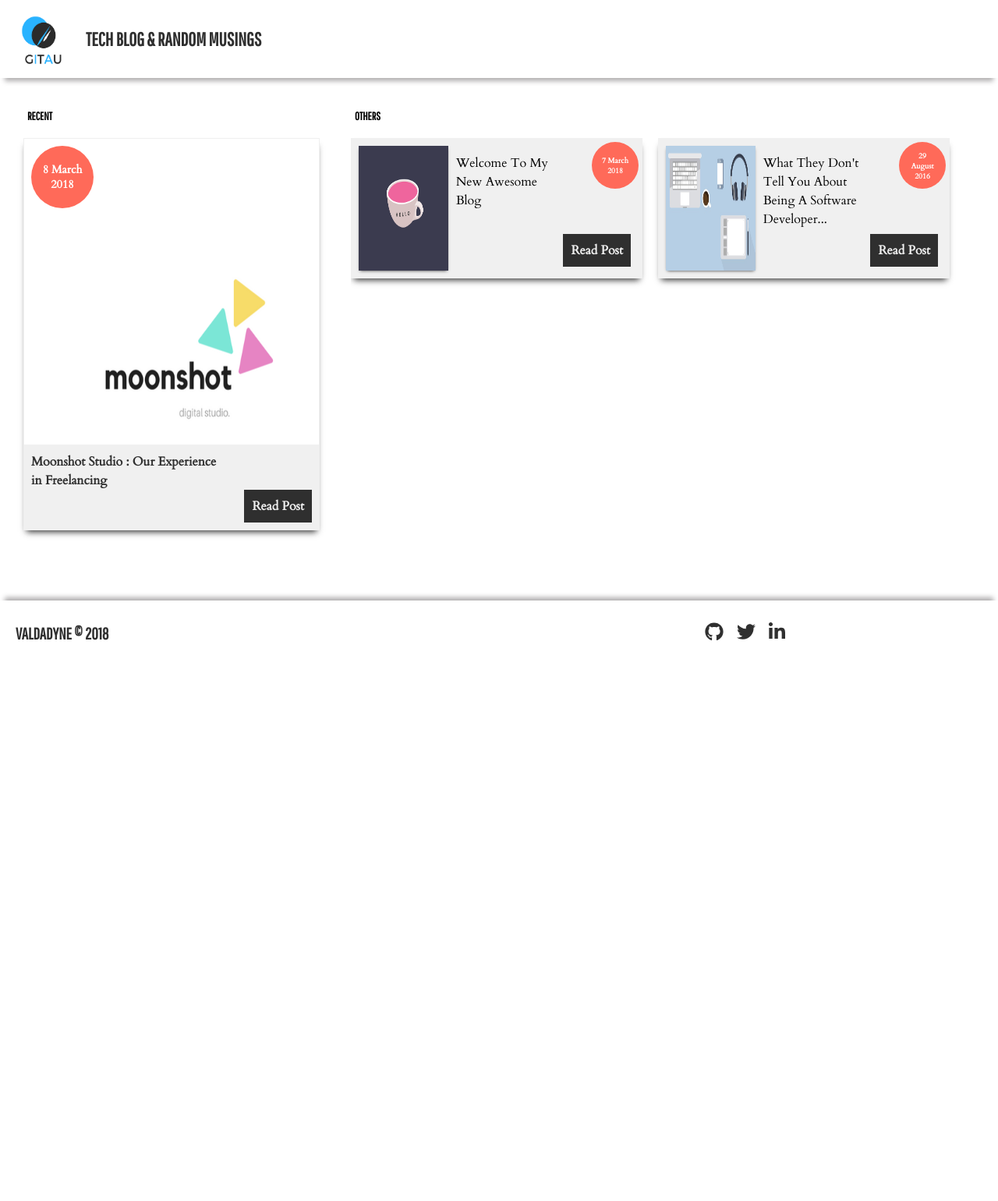
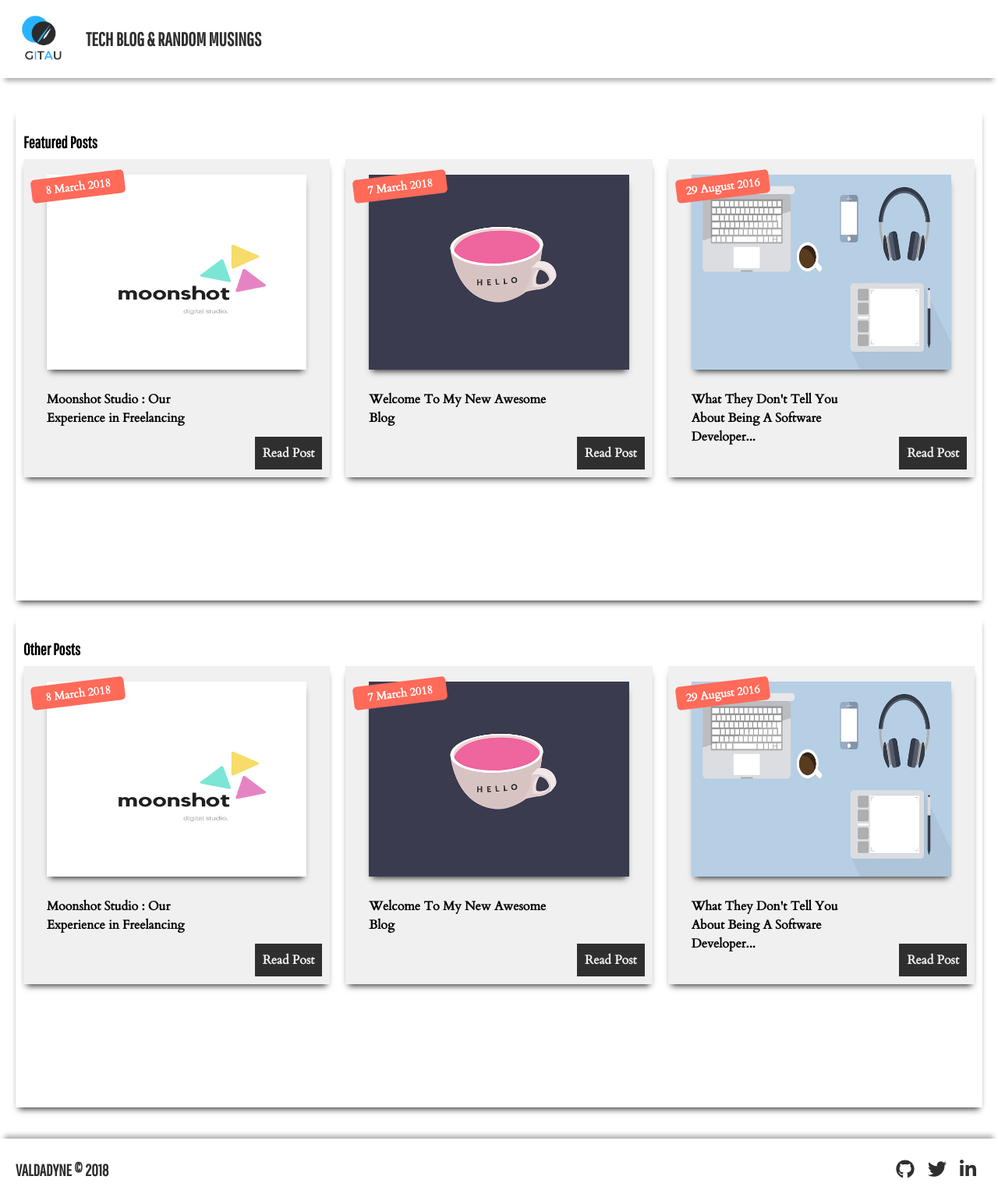
Before and after one commit to valdadyne/portfolio-backend, a Jekyll site: the page built from index.html, in a window 1280 px wide. Shown: the whole page at 78% size. Built offline with Jekyll 4.4.1, drawn with Linux system fonts in a browser that asks for light colours; nearby versions of some CDN libraries; before the commit the page ends 900 px from its top, so only the background shows below that.

Commit message:
Fixed styling for a more responsive layout

```diff
--- a/_layouts/default.html
+++ b/_layouts/default.html
@@ -20,8 +20,7 @@
             </a>
 
             <div class="title-area">
-                <!-- <span class="title">Rodgers M Gitau</span> -->
-                <span class="subtitle">Tech Blog &amp; random musings</span>
+                <span class="title">Tech Blog &amp; random musings</span>
             </div>
 
         </header>
--- a/_layouts/home.html
+++ b/_layouts/home.html
@@ -4,35 +4,43 @@ layout: default
 
 <section class="home">
 
-    <div class="recent-post">
-        <h3>Recent</h3>
-        {% for post in site.posts limit:1 %}
-        <div class="recent-post-content">
-            <img class="recent-post-image" src="{{ post.image | relative_url }}">
-            <div class="recent-post-date">
-                <strong>{{ post.date | date: "%-d %B %Y"}}</strong>
-            </div>
-            <div class="recent-post-info">
-                <h4 class="recent-post-title">{{ post.title| truncatewords: 10 }}</h4>
-                <a class="btn" href="{{ post.url | relative_url }}"> Read Post</a>
-            </div>
-        </div>
-        {% endfor %}
+    <div class="featured-posts">
+        <h3>Featured Posts</h3>
+        <ul class="featured-list">
+            {% for post in site.posts limit:3 %}
+            <li class="featured-link">
+
+                <img class="featured-image" src="{{ post.image | relative_url }}">
+
+                <div class="featured-info">
+                    <strong class="featured-date">{{ post.date | date: "%-d %B %Y"}}</strong>
+                    <a class="btn" href="{{ post.url | relative_url }}"> Read Post</a>
+                </div>
+
+                <h4 class="featured-title">{{ post.title| truncatewords: 10 }}</h4>
+
+
+            </li>
+            {% endfor %}
+        </ul>
+
     </div>
 
-    <div class="older-posts">
-        <h3>Others</h3>
+    <div class="other-posts">
+        <h3>Other Posts</h3>
         <ul class="posts-list">
-            {% for post in site.posts offset:1 %}
+            {% for post in site.posts offset:0 %}
             <li class="post-link">
+
                 <img class="post-image" src="{{ post.image | relative_url }}">
-                <div class="post-date">
-                    <strong>{{ post.date | date: "%-d %B %Y"}}</strong>
-                </div>
+
                 <div class="post-info">
-                    <p class="post-title">{{ post.title | truncatewords: 10 }}</p>
+                    <strong class="post-date">{{ post.date | date: "%-d %B %Y"}}</strong>
                     <a class="btn" href="{{ post.url | relative_url }}"> Read Post</a>
                 </div>
+
+                <h4 class="post-title">{{ post.title| truncatewords: 10 }}</h4>
+
             </li>
             {% endfor %}
         </ul>
--- a/assets/css/main.css
+++ b/assets/css/main.css
@@ -26,6 +26,11 @@
   margin: 0;
 }
 
+body {
+  font-family: var(--bodyFont);
+  min-height: 100vh;
+}
+
 a {
   text-decoration: none;
   color: inherit;
@@ -41,288 +46,48 @@ img {
   font-weight: 600;
 }
 
-body {
-  font-family: var(--bodyFont);
-  min-height: 100vh;
-}
-
 .page-wrapper {
-  position: relative;
-  max-height: 100vh;
-  overflow: hidden;
+  width: 100%;
+  display: grid;
+  grid-template-rows: [pageStart] 100px [pageContent] 1fr [pageFooter] 80px [pageEnd];
 }
 
 .page-wrapper header {
-  min-height: 72px;
-  max-height: 82px;
+  grid-row: pageStart / pageContent;
   padding: 10px 20px;
   box-shadow: var(--shadow);
   display: grid;
   grid-template-columns: minmax(60px, 70px) 1fr;
   grid-gap: 20px;
+  align-items: center;
   justify-content: space-between;
 }
 
-.page-wrapper header .logo {
-  height: 100%;
-  width: 100%;
-}
-
 .page-wrapper header .title-area {
-  height: 100%;
-  display: flex;
-  align-items: center;
   font-family: var(--titleFont);
   text-transform: uppercase;
   font-size: 1.5rem;
 }
 
-/* header .title-area .title {
-  color: var(--focusColor);
-  margin-right: 0.5rem;
-} */
-
-.page-wrapper header .title-area .subtitle {
+.page-wrapper header .title-area .title {
   color: var(--darkColor);
   font-weight: 700;
 }
 
-.page-wrapper .content-area {
-  margin: 20px;
-  height: 70vh;
+.page-wrapper main {
+  grid-row: pageContent / pageFooter;
+  margin-top: 20px;
+  margin-bottom: 20px;
+  padding: 20px;
+  overflow: hidden;
+}
+.page-wrapper .home .featured-link,
+.page-wrapper .home .post-link {
+  list-style: none;
 }
 
-/* Homepage */
-.page-wrapper .content-area .home {
-  height: 60vh;
-  padding: 20px 10px;
-  display: grid;
-  grid-template-columns: repeat(3, 1fr);
-  grid-gap: 40px;
-}
-
-.page-wrapper .content-area .home h3 {
-  padding-left: 5px;
-  font-family: var(--titleFont);
-  font-size: 0.9rem;
-  text-transform: uppercase;
-}
-
-.page-wrapper .content-area .home .recent-post {
-  grid-column: 1 / span 1;
-  display: grid;
-  grid-template-rows: 0.03fr 1fr;
-  grid-gap: 20px;
-}
-.page-wrapper .content-area .home .recent-post .recent-post-content {
-  position: relative;
-  padding: 1px;
-  background: var(--whiteColor);
-  box-shadow: var(--boxed);
-}
-.page-wrapper
-  .content-area
-  .home
-  .recent-post
-  .recent-post-content
-  .recent-post-image {
-  width: 100%;
-  height: 100%;
-}
-
-.page-wrapper
-  .content-area
-  .home
-  .recent-post
-  .recent-post-content
-  .recent-post-date {
-  position: absolute;
-  left: 10px;
-  top: 10px;
-  width: 80px;
-  height: 80px;
-  background: var(--baseColor);
-  border-radius: 100%;
-  color: #fff;
-  font-size: 0.9rem;
-  display: flex;
-  flex-direction: column;
-  flex-wrap: wrap;
-  text-align: center;
-  justify-content: center;
-}
-
-.page-wrapper
-  .content-area
-  .home
-  .recent-post
-  .recent-post-content
-  .recent-post-date
-  strong {
-  padding: 10px;
-}
-
-.page-wrapper
-  .content-area
-  .home
-  .recent-post
-  .recent-post-content
-  .recent-post-info {
-  height: 10vh;
-  padding: 10px;
-  color: var(--darkColor);
-  background: var(--whiteColor);
-  position: absolute;
-  bottom: 0;
-  left: 0;
-  right: 0;
-}
-
-.page-wrapper
-  .content-area
-  .home
-  .recent-post
-  .recent-post-content
-  .recent-post-info
-  .recent-post-title {
-  width: 70%;
-  line-height: 1.5;
-}
-
-.page-wrapper
-  .content-area
-  .home
-  .recent-post
-  .recent-post-content
-  .recent-post-info
-  .btn {
-  position: absolute;
-  right: 10px;
-  bottom: 10px;
-  background: var(--darkColor);
-  color: var(--whiteColor);
-}
-
-.page-wrapper .content-area .home .older-posts {
-  position: relative;
-  grid-column: 2 / span 2;
-  display: grid;
-  grid-template-rows: 0.03fr 1fr;
-  grid-gap: 20px;
-  padding-right: 2em;
-  overflow-y: scroll;
-}
-
-.page-wrapper .content-area .home .older-posts .posts-list {
-  position: relative;
-  list-style: none;
-  display: grid;
-  grid-template-columns: repeat(2, 1fr);
-  grid-auto-rows: 20vh;
-  grid-gap: 20px;
-}
-
-.page-wrapper .content-area .home .older-posts .posts-list .post-link {
-  position: relative;
-  grid-column: span 1;
-  grid-row: span 1;
-  padding: 10px;
-  background: var(--whiteColor);
-  box-shadow: var(--boxed);
-  display: grid;
-  grid-template-columns: 1fr 2fr;
-  grid-column-gap: 10px;
-}
-
-.page-wrapper
-  .content-area
-  .home
-  .older-posts
-  .posts-list
-  .post-link
-  .post-image {
-  box-shadow: 0 2px 4px -2px var(--darkColor);
-}
-
-.page-wrapper
-  .content-area
-  .home
-  .older-posts
-  .posts-list
-  .post-link
-  .post-info {
-  position: relative;
-  padding-top: 10px;
-}
-
-.page-wrapper
-  .content-area
-  .home
-  .older-posts
-  .posts-list
-  .post-link
-  .post-info
-  .post-title {
-  width: 60%;
-  line-height: 1.5;
-}
-
-.page-wrapper
-  .content-area
-  .home
-  .older-posts
-  .posts-list
-  .post-link
-  .post-date {
-  position: absolute;
-  right: 5px;
-  top: 5px;
-  width: 60px;
-  height: 60px;
-  background: var(--baseColor);
-  border-radius: 100%;
-  color: #fff;
-  font-size: 0.6rem;
-  font-weight: bolder;
-  display: flex;
-  flex-direction: column;
-  flex-wrap: wrap;
-  text-align: center;
-  vertical-align: middle;
-  justify-content: space-around;
-  z-index: 5;
-}
-
-.page-wrapper
-  .content-area
-  .home
-  .older-posts
-  .posts-list
-  .post-link
-  .post-date
-  strong {
-  padding: 10px;
-}
-
-.page-wrapper
-  .content-area
-  .home
-  .older-posts
-  .posts-list
-  .post-link
-  .post-info
-  .btn {
-  position: absolute;
-  bottom: 5px;
-  right: 5px;
-  background: var(--darkColor);
-  color: var(--whiteColor);
-}
-
-/* ------- */
-
 .page-wrapper footer {
-  height: 7vh;
+  grid-row: pageFooter / pageEnd;
   padding: 10px 20px;
   box-shadow: var(--reverse);
   display: grid;
@@ -346,7 +111,7 @@ body {
 }
 
 .page-wrapper footer .social {
-  justify-self: center;
+  justify-self: flex-end;
   justify-content: space-around;
   width: 120px;
   color: var(--darkColor);
@@ -355,103 +120,247 @@ body {
 
 /* Media Queries */
 
-/* Small Tablets & Mobile Devices */
-@media (max-width: 700px) {
-  .page-wrapper {
-    height: fit-content;
-    overflow-y: auto;
+@media screen and (min-width: 1026px) /* Desktop */ {
+  .page-wrapper main .home {
+    display: grid;
+    grid-template-rows: repeat(2, 70vh);
+    grid-auto-flow: row;
+    grid-row-gap: 20px;
   }
-  .page-wrapper header .title-area {
+
+  .page-wrapper .home .featured-posts,
+  .page-wrapper .home .other-posts {
+    padding: 20px 10px;
+    box-shadow: var(--boxed);
+  }
+
+  .page-wrapper .home .featured-posts h3,
+  .page-wrapper .home .other-posts h3 {
+    margin: 10px 0;
+    font-size: 1.3rem;
+    font-family: var(--titleFont);
+  }
+
+  .page-wrapper .featured-posts .featured-list,
+  .page-wrapper .other-posts .posts-list {
+    height: inherit;
+    display: grid;
+    grid-template-columns: repeat(3, 1fr);
+    grid-template-rows: 3fr 1fr 1fr;
+    grid-gap: 20px;
+  }
+
+  .page-wrapper .featured-list .featured-link,
+  .page-wrapper .posts-list .post-link {
+    position: relative;
+    padding: 20px 30px;
+    box-shadow: var(--boxed);
+    background: var(--whiteColor);
+  }
+
+  .page-wrapper .featured-link .featured-image,
+  .page-wrapper .post-link .post-image {
+    height: 250px;
+    box-shadow: var(--boxed);
+  }
+
+  .page-wrapper .featured-link .btn,
+  .page-wrapper .post-link .btn {
+    position: absolute;
+    right: 10px;
+    bottom: 10px;
+    background: var(--darkColor);
+    color: var(--whiteColor);
+  }
+
+  .page-wrapper .featured-title,
+  .page-wrapper .post-title {
+    padding: 20px 0;
+    width: 70%;
+    line-height: 1.5;
+  }
+
+  .page-wrapper .featured-date,
+  .page-wrapper .post-date {
+    position: absolute;
+    left: 10px;
+    top: 20px;
+    width: 120px;
+    height: 30px;
+    background: var(--baseColor);
+    border-radius: 5px;
+    transform: rotate(-7deg);
+    color: #fff;
     font-size: 0.9rem;
-  }
-  .page-wrapper .content-area {
-    height: auto;
-    margin: 20px 10px;
-  }
-  .page-wrapper .content-area .home {
-    height: auto;
-    display: block;
-  }
-  .page-wrapper .content-area .home .older-posts {
-    margin-top: 10vh;
-    padding: 0;
-  }
-  .page-wrapper .content-area .home .older-posts .posts-list {
-    display: block;
-    max-height: 100vh;
-    overflow-y: scroll;
-  }
-  .page-wrapper .content-area .home .older-posts .posts-list .post-link {
-    margin: 10px auto;
-    font-size: 0.8rem;
-    min-height: 15vh;
-  }
-  .page-wrapper
-    .content-area
-    .home
-    .older-posts
-    .posts-list
-    .post-link
-    .post-info {
-    position: relative;
-    padding-top: 20px;
-    width: 90%;
-  }
-  .page-wrapper
-    .content-area
-    .home
-    .older-posts
-    .posts-list
-    .post-link
-    .post-date {
-    top: 30px;
-    right: 10px;
-    width: 80px;
-    height: 30px;
-    /* display: block; */
-    box-sizing: border-box;
-    padding: 10px 0;
-    font-size: 0.7rem;
-    font-weight: 700;
-    border-radius: 0%;
-    /* color: var(--baseColor);
-    background: transparent; */
-  }
-  .page-wrapper
-    .content-area
-    .home
-    .older-posts
-    .posts-list
-    .post-link
-    .post-date
-    strong {
-    padding: 10px 0;
-  }
-  .page-wrapper
-    .content-area
-    .home
-    .older-posts
-    .posts-list
-    .post-link
-    .post-info
-    .btn {
-    font-size: 0.9rem;
-    right: -20px;
-    bottom: 0;
+    display: flex;
+    text-align: center;
+    align-items: center;
+    justify-content: center;
   }
 }
 
-/* Tablets */
-/* @media (min-width: 750px) and (max-width: 1500) {
-  .page-wrapper {
+@media screen and (min-width: 600px) and (max-width: 1025px) /* Tablet */ {
+  .page-wrapper .home {
+    display: block;
     height: auto;
   }
-  .page-wrapper .content-area {
-    min-height: 100vh;
+
+  .page-wrapper .home .featured-posts,
+  .page-wrapper .home .other-posts {
+    height: fit-content;
+    padding: 10px;
   }
-} */
-/* ----------- */
 
-/* Fallback Feature Queries */
+  .page-wrapper .home .featured-posts h3,
+  .page-wrapper .home .other-posts h3 {
+    margin: 10px 0;
+    padding-top: 10px;
+    padding-bottom: 10px;
+    font-size: 1.5rem;
+    font-family: var(--titleFont);
+    color: var(--focusColor);
+    border-top: 2px solid var(--whiteColor);
+    border-bottom: 2px solid var(--whiteColor);
+  }
 
-/* ----------- */
+  .page-wrapper .featured-posts .featured-list,
+  .page-wrapper .other-posts .posts-list {
+    display: block;
+    width: 100%;
+  }
+
+  .page-wrapper .featured-list .featured-link,
+  .page-wrapper .posts-list .post-link {
+    position: relative;
+    padding: 20px;
+    background: var(--whiteColor);
+    display: grid;
+    grid-template-columns: 250px 1fr;
+    grid-template-rows: repeat(2, 100px);
+    margin-bottom: 20px;
+    box-shadow: var(--boxed);
+  }
+
+  .page-wrapper .featured-link .featured-image,
+  .page-wrapper .post-link .post-image {
+    grid-column: span 1;
+    grid-row: span 2;
+    height: 100%;
+    box-shadow: var(--boxed);
+  }
+
+  .page-wrapper .featured-link .btn,
+  .page-wrapper .post-link .btn {
+    position: absolute;
+    right: 10px;
+    bottom: 10px;
+    background: var(--darkColor);
+    color: var(--whiteColor);
+  }
+
+  .page-wrapper .featured-title,
+  .page-wrapper .post-title {
+    grid-column: 2 / span 1;
+    grid-row: 1 / span 2;
+    font-size: 1.5rem;
+    padding: 20px;
+    width: 70%;
+    line-height: 2;
+  }
+  .page-wrapper .featured-date,
+  .page-wrapper .post-date {
+    position: absolute;
+    right: 10px;
+    top: 10px;
+    width: 80px;
+    height: 80px;
+    background: var(--baseColor);
+    border-radius: 100%;
+    color: var(--whiteColor);
+    font-size: 0.9rem;
+    font-weight: 800;
+    display: flex;
+    text-align: center;
+    align-items: center;
+    justify-content: center;
+  }
+}
+@media screen and (max-width: 500px) /* Mobile */ {
+  .page-wrapper .home {
+    font-size: 0.8rem;
+    display: block;
+  }
+
+  .page-wrapper .home .featured-posts,
+  .page-wrapper .home .other-posts {
+    margin-top: 30px;
+    margin-bottom: 30px;
+  }
+
+  .page-wrapper .home .featured-posts h3,
+  .page-wrapper .home .other-posts h3 {
+    margin: 10px 0;
+    padding-top: 10px;
+    padding-bottom: 10px;
+    font-size: 1.5rem;
+    font-family: var(--titleFont);
+    color: var(--focusColor);
+    border-top: 2px solid var(--whiteColor);
+    border-bottom: 2px solid var(--whiteColor);
+  }
+
+  .page-wrapper .featured-posts .featured-list,
+  .page-wrapper .other-posts .posts-list {
+    box-shadow: var(--boxed);
+    border-top: 2px solid var(--whiteColor);
+  }
+
+  .page-wrapper .featured-list .featured-link,
+  .page-wrapper .posts-list .post-link {
+    position: relative;
+    padding: 20px;
+    margin-bottom: 20px;
+    box-shadow: var(--boxed);
+    background: var(--whiteColor);
+  }
+
+  .page-wrapper .featured-link .featured-image,
+  .page-wrapper .post-link .post-image {
+    height: 250px;
+    box-shadow: var(--boxed);
+  }
+
+  .page-wrapper .featured-link .btn,
+  .page-wrapper .post-link .btn {
+    position: absolute;
+    right: 10px;
+    bottom: 10px;
+    background: var(--darkColor);
+    color: var(--whiteColor);
+  }
+
+  .page-wrapper .featured-title,
+  .page-wrapper .post-title {
+    padding: 20px 0;
+    width: 70%;
+    line-height: 2;
+    font-weight: 700;
+  }
+
+  .page-wrapper .featured-date,
+  .page-wrapper .post-date {
+    position: absolute;
+    right: 10px;
+    top: 10px;
+    width: 70px;
+    height: 70px;
+    background: var(--baseColor);
+    border-radius: 100%;
+    color: var(--whiteColor);
+    font-size: 0.8rem;
+    display: flex;
+    text-align: center;
+    align-items: center;
+    justify-content: center;
+  }
+}
```
